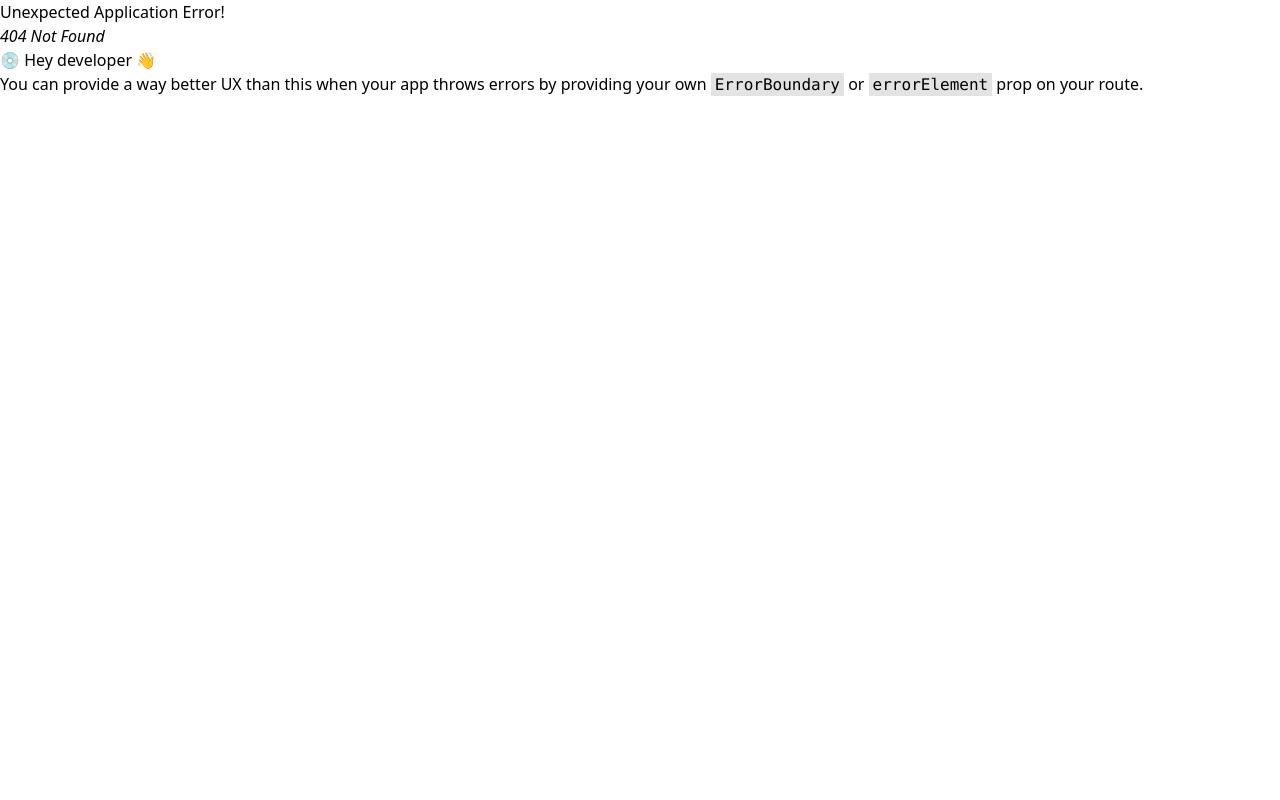
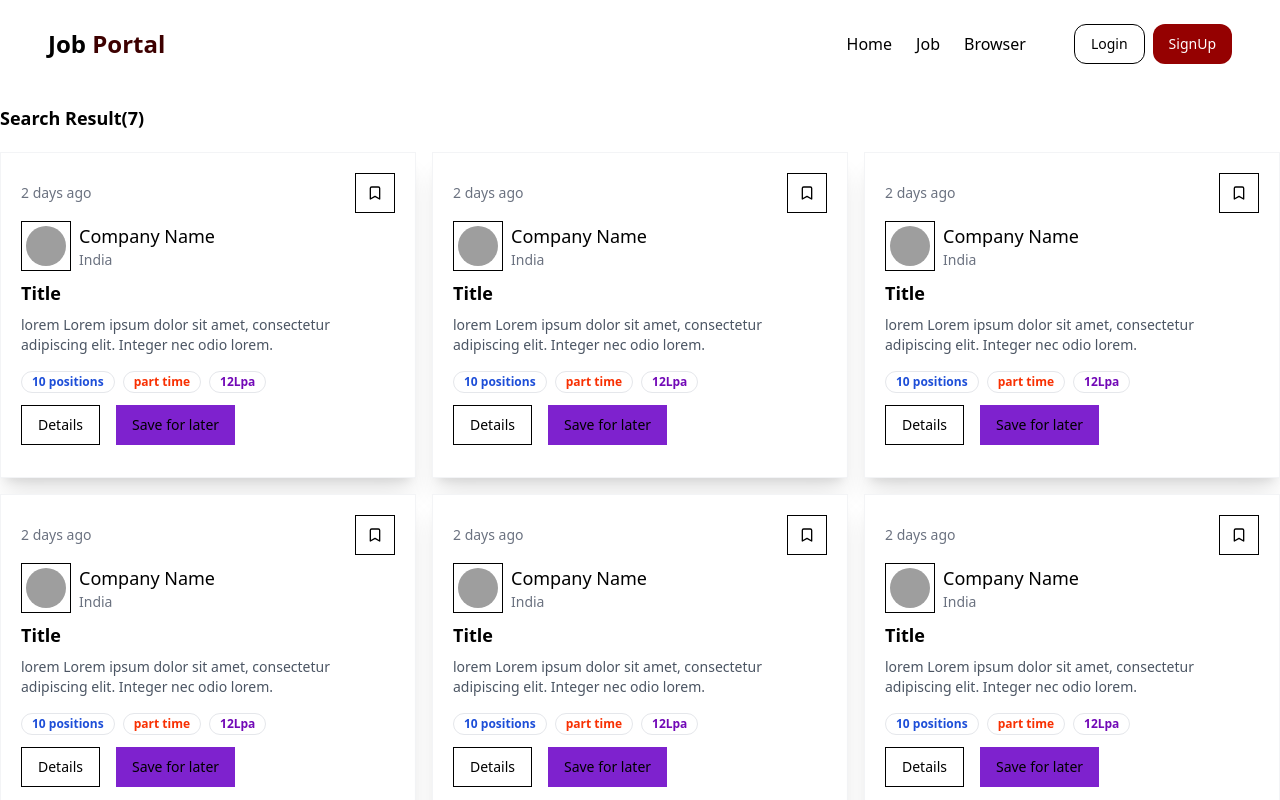
Before and after one commit to HarsikaKumari/jobSearch, a React (Vite) app in the folder frontend/: page /browse in a window 1280 px wide. Before the commit this address had no page. Shown: the top 800 px of the page. Built offline with nearby package versions, Linux system fonts and the light colour scheme; grey boxes are pictures that could not be loaded.

Commit message:
feat(app): add routing and job browsing functionality

```diff
--- a/frontend/src/App.jsx
+++ b/frontend/src/App.jsx
@@ -4,6 +4,7 @@ import Login from './components/auth/Login';
 import Signup from './components/auth/Signup';
 import Home from './components/Home';
 import Jobs from './components/Jobs';
+import Browser from './components/Browser.jsx';
 
 const appRouter = createBrowserRouter([
   {
@@ -21,6 +22,10 @@ const appRouter = createBrowserRouter([
   {
     path: "/jobs",
     element: <Jobs />
+  },
+  {
+    path: "/browse",
+    element: <Browser />
   }
 ])
 
--- /dev/null
+++ b/frontend/src/components/Browser.jsx
@@ -0,0 +1,26 @@
+import Navbar from './shared/Navbar.jsx'
+import Job from './Job.jsx'
+
+const randomJobs = [1, 2, 3, 4, 5, 6, 7];
+
+function Browser() {
+  return (
+    <div>
+      <Navbar />
+      <div className='max-w-7xl mx-auto my-10'>
+        <h1 className='font-bold text-lg'>Search Result({randomJobs.length})</h1>
+        <div className='grid grid-cols-3 gap-4 mt-5'>
+          {
+            randomJobs.map((job, index) => {
+              return (
+                <Job key={index} />
+              )
+            })
+          }
+        </div>
+      </div>
+    </div>
+  )
+}
+
+export default Browser
```
